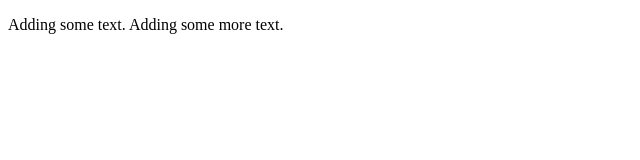
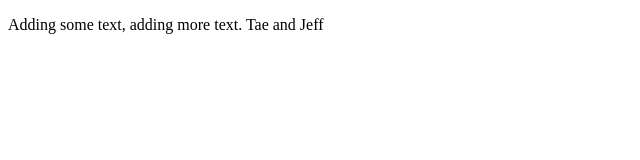
Before and after one commit to jeffjones89/Git-Merge-Testing, a plain HTML site: page index.html in a window 1280 px wide. Shown: the full height of the page, 0-640 px from the left. Drawn offline with Linux system fonts and the light colour scheme.

Commit message:
fixed merge conflict on line 8

```diff
--- a/index.html
+++ b/index.html
@@ -5,6 +5,7 @@
   <title>Document</title>
 </head>
 <body>
-  <p> Adding some text. Adding some more text. </p>
+  <p> Adding some text, adding more text. Tae and Jeff</p>
+
 </body>
 </html>
```
